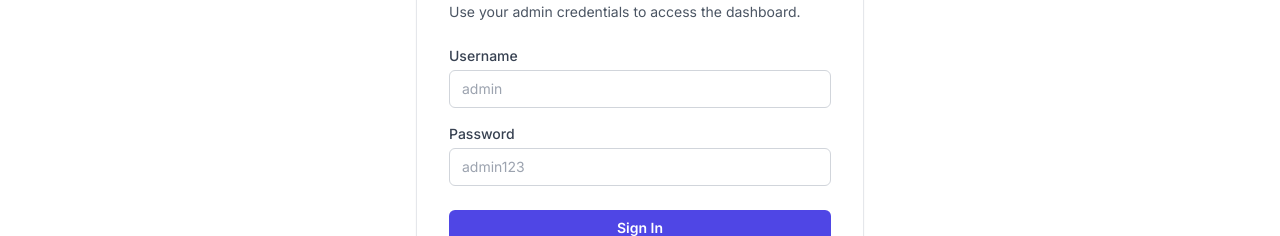
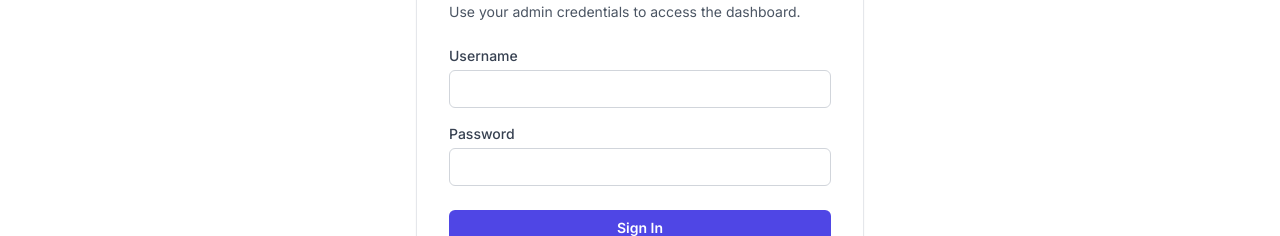
Before and after one commit to khurleng/shancyber21, a Next.js app: page /admin in a window 1280 px wide. Shown: the part 444-680 px from the top of the page. Built offline with nearby package versions, Linux system fonts and the light colour scheme.

Commit message:
Clear placeholders for username and password inputs
Updated input placeholders for username and password fields to be empty.

```diff
--- a/src/app/admin/page.tsx
+++ b/src/app/admin/page.tsx
@@ -320,7 +320,7 @@ export default function AdminPage() {
                 value={username}
                 onChange={(event) => setUsername(event.target.value)}
                 className="w-full rounded-md border border-gray-300 px-3 py-2 text-sm outline-none focus:border-indigo-500 dark:border-gray-600 dark:bg-gray-900"
-                placeholder="admin"
+                placeholder=""
               />
             </div>
             <div>
@@ -330,7 +330,7 @@ export default function AdminPage() {
                 value={password}
                 onChange={(event) => setPassword(event.target.value)}
                 className="w-full rounded-md border border-gray-300 px-3 py-2 text-sm outline-none focus:border-indigo-500 dark:border-gray-600 dark:bg-gray-900"
-                placeholder="admin123"
+                placeholder=""
               />
             </div>
             {loginError ? <p className="text-sm text-red-500">{loginError}</p> : null}
```
